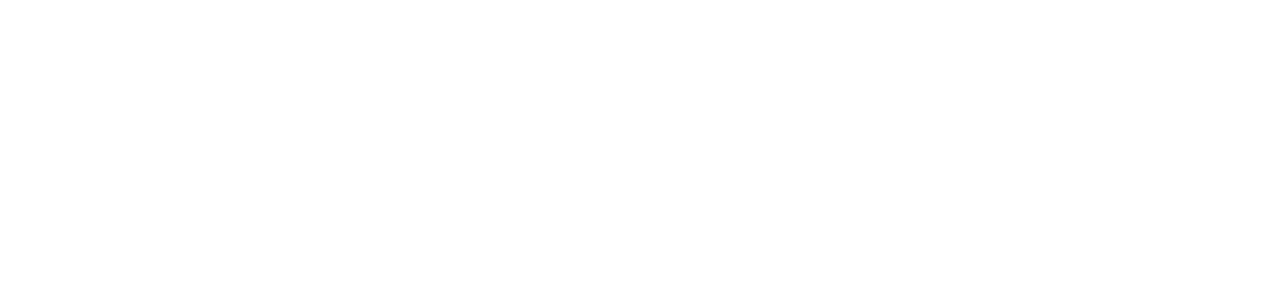
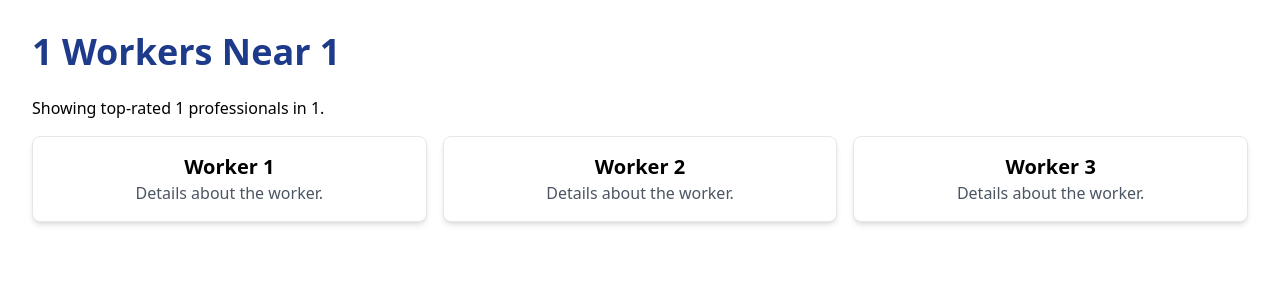
Before and after one commit to HandyPro-RBK/frontend, a React (Vite) app in the folder client/: page /categories/1/1 in a window 1280 px wide. Before the commit this address had no page. Shown: the top 300 px of the page. Built offline with nearby package versions, Linux system fonts and the light colour scheme.

Commit message:
WorkersNearYou by selected categorie

```diff
--- a/client/src/App.jsx
+++ b/client/src/App.jsx
@@ -2,6 +2,7 @@
 import { BrowserRouter as Router, Routes, Route } from "react-router-dom";
 import Home from "./pages/Home";
 import BrowseCategories from "./components/Homepage/BrowseCategories";
+import WorkersNearYou from "./pages/WorkersNearYou";
 
 const App = () => {
   return (
@@ -10,8 +11,8 @@
         <Route path="/" element={<Home />} />
         <Route path="/categories" element={<BrowseCategories />} />
         <Route
-          path="/categories/:categoryName"
-          element={<BrowseCategories />}
+          path="/categories/:categoryName/:city"
+          element={<WorkersNearYou />}
         />
       </Routes>
     </Router>
--- a/client/src/components/Homepage/Navbar.jsx
+++ b/client/src/components/Homepage/Navbar.jsx
@@ -16,7 +16,7 @@
 
   const handleCategoryClick = (category) => {
     setDropdownOpen(false);
-    onCategorySelect(); // Open the modal
+    onCategorySelect(category); // Pass category to modal
   };
 
   return (
@@ -47,31 +47,18 @@
               onMouseLeave={() => setDropdownOpen(false)}
             >
               <ul className="flex flex-col">
-                <li className="p-2 hover:bg-gray-100 cursor-pointer">
-                  <span onClick={() => handleCategoryClick("Outdoor")}>
-                    Outdoor
-                  </span>
-                </li>
-                <li className="p-2 hover:bg-gray-100 cursor-pointer">
-                  <span onClick={() => handleCategoryClick("Indoor")}>
-                    Indoor
-                  </span>
-                </li>
-                <li className="p-2 hover:bg-gray-100 cursor-pointer">
-                  <span onClick={() => handleCategoryClick("Plumbing")}>
-                    Plumbing
-                  </span>
-                </li>
-                <li className="p-2 hover:bg-gray-100 cursor-pointer">
-                  <span onClick={() => handleCategoryClick("Kitchen")}>
-                    Kitchen
-                  </span>
-                </li>
-                <li className="p-2 hover:bg-gray-100 cursor-pointer">
-                  <span onClick={() => handleCategoryClick("Renovation")}>
-                    Renovation
-                  </span>
-                </li>
+                {["Outdoor", "Indoor", "Plumbing", "Kitchen", "Renovation"].map(
+                  (category) => (
+                    <li
+                      key={category}
+                      className="p-2 hover:bg-gray-100 cursor-pointer"
+                    >
+                      <span onClick={() => handleCategoryClick(category)}>
+                        {category}
+                      </span>
+                    </li>
+                  )
+                )}
               </ul>
             </div>
           )}
--- a/client/src/pages/CitySelectionModal.jsx
+++ b/client/src/pages/CitySelectionModal.jsx
@@ -1,7 +1,9 @@
 import React, { useState } from "react";
 import { FaMapMarkerAlt } from "react-icons/fa";
+import { useNavigate } from "react-router-dom";
 
-const CitySelectionModal = ({ isOpen, onClose, onCitySelect }) => {
+const CitySelectionModal = ({ isOpen, onClose, selectedCategory }) => {
+  const navigate = useNavigate();
   const cities = [
     "Tunis",
     "Sousse",
@@ -10,15 +12,18 @@
     "Sidi-Bouzid",
     "Manouba",
   ];
-
-  const [searchTerm, setSearchTerm] = useState(""); // State for the search input
+  const [searchTerm, setSearchTerm] = useState("");
 
   if (!isOpen) return null;
 
-  // Filter cities based on the search term
   const filteredCities = cities.filter((city) =>
     city.toLowerCase().includes(searchTerm.toLowerCase())
   );
+
+  const handleCitySelect = (city) => {
+    navigate(`/categories/${selectedCategory}/${city}`); // Navigate to WorkersNearYou
+    onClose(); // Close the modal after navigation
+  };
 
   return (
     <div className="fixed inset-0 flex items-center justify-center bg-black bg-opacity-50 z-50">
@@ -26,12 +31,11 @@
         <button
           onClick={onClose}
           className="absolute top-3 right-3 text-gray-500 text-2xl focus:outline-none"
-          aria-label="Close modal"
         >
           &times;
         </button>
         <h2 className="text-lg font-semibold mb-4 text-center">
-          Please select your city to discover the services available near you.
+          Select your city
         </h2>
         <div className="relative mb-4">
           <FaMapMarkerAlt className="absolute left-3 top-1/2 transform -translate-y-1/2 text-gray-500" />
@@ -39,7 +43,7 @@
             type="text"
             placeholder="Type your city name..."
             value={searchTerm}
-            onChange={(e) => setSearchTerm(e.target.value)} // Update search term on input change
+            onChange={(e) => setSearchTerm(e.target.value)}
             className="w-full pl-10 p-3 border border-gray-300 rounded-md outline-none text-black"
           />
         </div>
@@ -47,11 +51,7 @@
           {filteredCities.map((city) => (
             <li
               key={city}
-              onClick={() => {
-                onCitySelect(city);
-                setSearchTerm(""); // Clear search input after selection
-                onClose(); // Close the modal after selection
-              }}
+              onClick={() => handleCitySelect(city)}
               className="flex justify-between items-center p-3 cursor-pointer hover:bg-gray-100 rounded-lg text-gray-800"
             >
               {city}
--- /dev/null
+++ b/client/src/pages/WorkersNearYou.jsx
@@ -0,0 +1,32 @@
+import React from "react";
+import { useParams } from "react-router-dom";
+
+const WorkersNearYou = () => {
+  const { categoryName, city } = useParams();
+
+  return (
+    <div className="p-8">
+      <h1 className="text-4xl font-bold text-blue-900 mb-6">
+        {categoryName} Workers Near {city}
+      </h1>
+      {/* Replace with actual data fetching and worker display logic */}
+      <p>
+        Showing top-rated {categoryName.toLowerCase()} professionals in {city}.
+      </p>
+      <div className="mt-4 grid gap-4 md:grid-cols-2 lg:grid-cols-3">
+        {/* Map through worker data here */}
+        {[1, 2, 3].map((worker, index) => (
+          <div
+            key={index}
+            className="bg-white border border-gray-200 rounded-lg shadow-md p-4 text-center"
+          >
+            <h3 className="text-xl font-semibold">Worker {index + 1}</h3>
+            <p className="text-gray-600">Details about the worker.</p>
+          </div>
+        ))}
+      </div>
+    </div>
+  );
+};
+
+export default WorkersNearYou;
```
